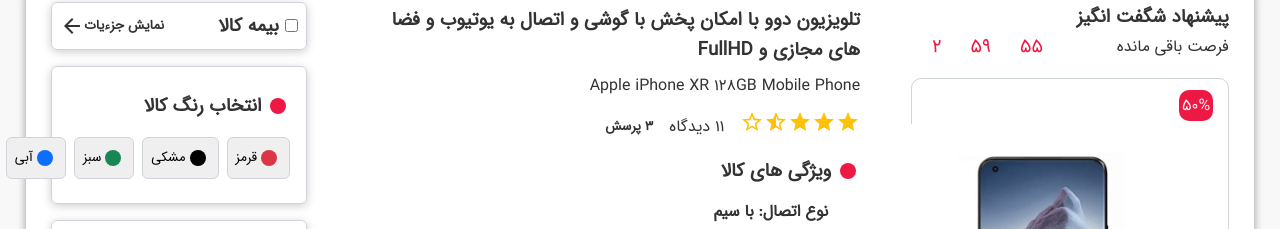
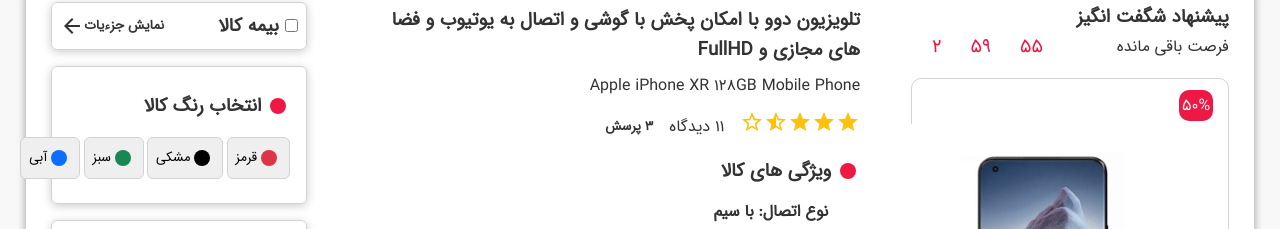
Before and after one commit to AbolfazlEs2006/ecommerceshop, a React (Create React App) app: page /products/1 in a window 1280 px wide. Shown: the part 215-444 px from the top of the page. Built offline with nearby package versions, Linux system fonts and the light colour scheme.

Commit message:
update chose color size

```diff
--- a/src/components/detailsproduct/Detailsproduct.jsx
+++ b/src/components/detailsproduct/Detailsproduct.jsx
@@ -60,7 +60,7 @@ export default function Detailsproduct() {
       top: 0,
       behavior: "smooth",
     });
-  });
+  }, []);
   return (
     <>
       <Navsub />
--- a/src/components/detailsproduct/detailsproduct.css
+++ b/src/components/detailsproduct/detailsproduct.css
@@ -84,6 +84,8 @@
 .feature-info svg {
   margin-left: 0.3rem;
 }
+/* section 3 */
+
 /* detail product basket */
 .detailproduct-addbasket {
   width: 25%;
@@ -124,12 +126,13 @@
 .chose-color div {
   display: flex;
   align-items: center;
+  margin-left: 0.5rem;
 }
 .chose-color div button {
   padding: 0.5rem;
   border: 1px solid var(--bs-gray-400);
   border-radius: 6px;
-  margin-left: 0.5rem;
+  margin-left: 0.2rem;
   margin-top: 1rem;
 }
 .red svg {
```
